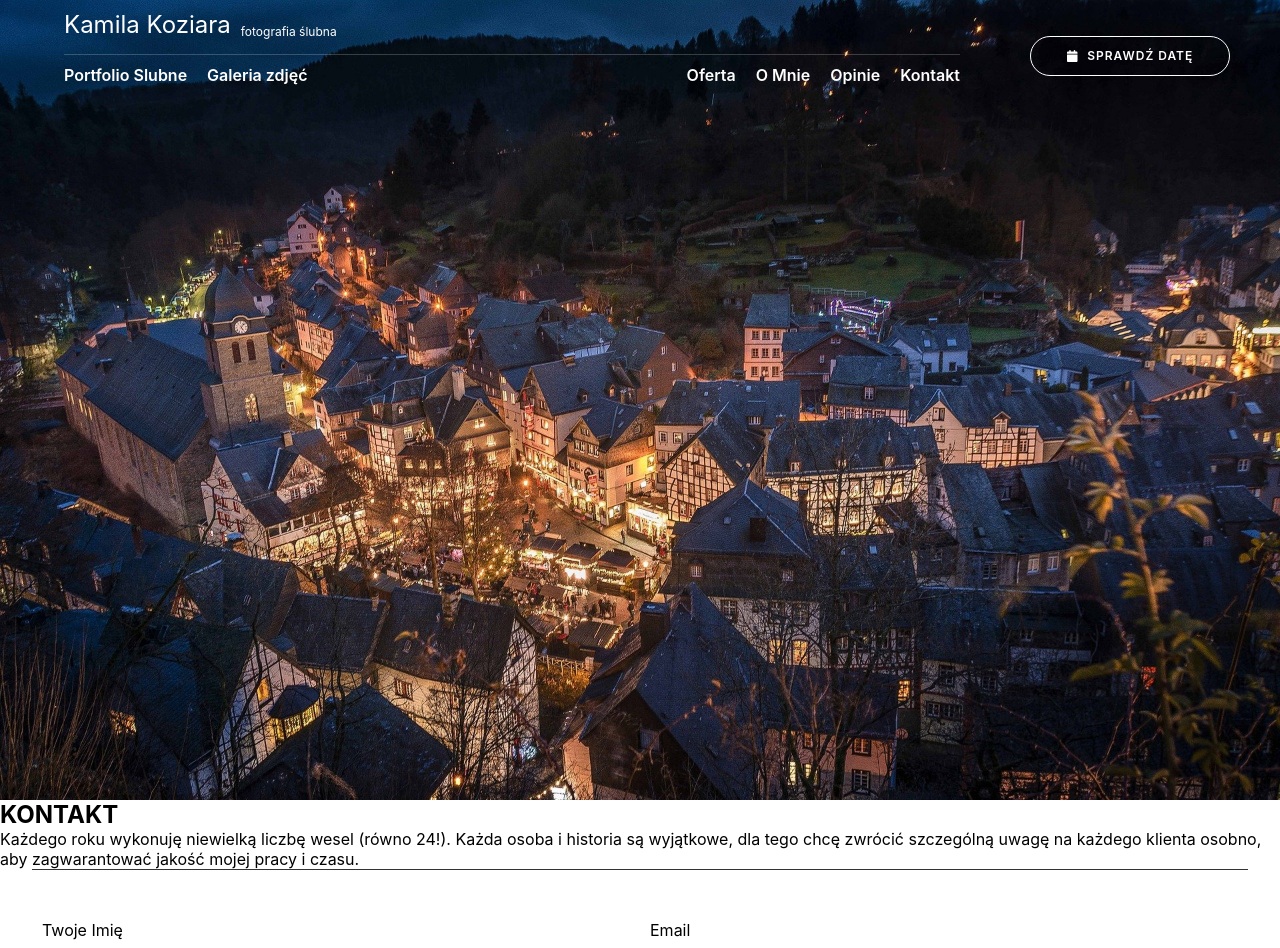
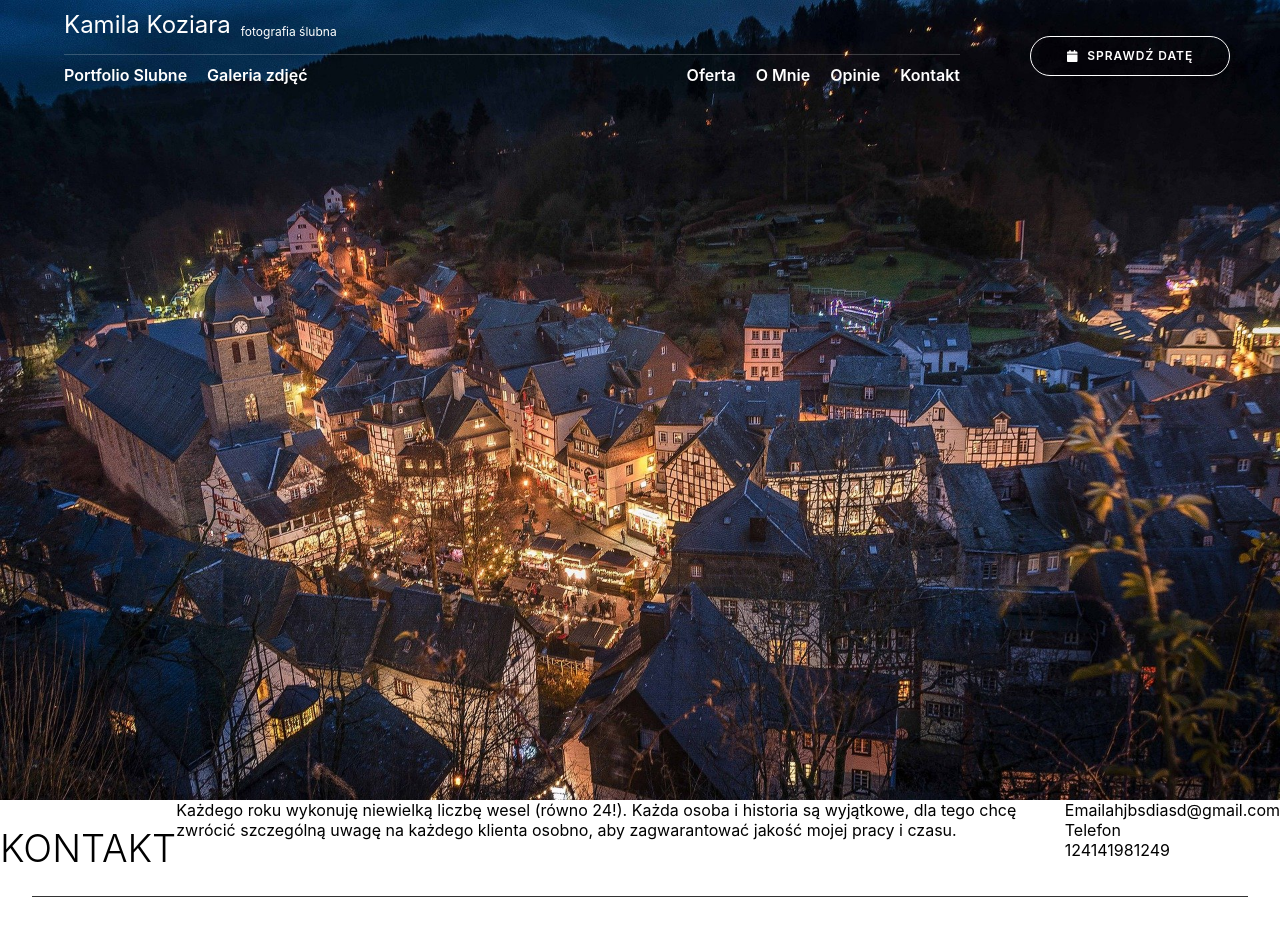
Before and after one commit to Zaniew1/NEXT-PhotographySite, a Next.js app: page /contact in a window 1280 px wide. Shown: the top 948 px of the page. Built offline with nearby package versions, Linux system fonts and the light colour scheme.

Commit message:
add contact page styles

```diff
--- a/pages/contact.module.css
+++ b/pages/contact.module.css
@@ -1,12 +1,28 @@
-.wrapper{
+.contact__background{
     background-image: url('../public/img/picture2.jpg');
     background-position: cover;
     background-size: cover;
     width: 100vw;
     height: 50vh;
 }
+.contact__wrapper{
+    display: flex;
+    flex-direction: column;
+    width: 95%;
+    margin: 30px auto
+}
+.contact__header{
+    font-weight: 300;
+    font-size: 38px;
+    margin: 25px auto;
+}
+.contact__contact{
+    display: flex;
+}
+
+
 @media (min-width: 768px){
-    .wrapper{
+    .contact__background{
 
         height: 100vh;
     }
--- a/pages/contact.tsx
+++ b/pages/contact.tsx
@@ -8,14 +8,26 @@ import Image from 'next';
 const Contact:React.FC = (props) => { return (
     <main>
       <Header/>
-     <div className={classes.wrapper}>
+     <div className={classes.contact__background}>
         {/* <Image src="/../../public/img/1.jpg" alt="asd" layout="fill" objectFit="cover"/> */}
      </div>
-     <div>
-      <h2>
+     <div className={classes.contact__contact}>
+      <h2 className={classes.contact__header}>
         KONTAKT
       </h2>
-      <p>Każdego roku wykonuję niewielką liczbę wesel (równo 24!). Każda osoba i historia są wyjątkowe, dla tego chcę zwrócić szczególną uwagę na każdego klienta osobno, aby zagwarantować jakość mojej pracy i czasu.</p>
+      <p>Każdego roku wykonuję niewielką liczbę wesel (równo 24!). Każda osoba i historia są wyjątkowe,
+         dla tego chcę zwrócić szczególną uwagę na każdego
+        klienta osobno, aby zagwarantować jakość mojej pracy i czasu.</p>
+        <div>
+          <div className={classes.contact__contact}>
+            <p>Email</p>
+            <p>ahjbsdiasd@gmail.com</p>
+          </div>
+          <div>
+            <p>Telefon</p>
+            <p>124141981249</p>
+          </div>
+        </div>
      </div>
      <ContactForm/>
      <Footer/>
```
